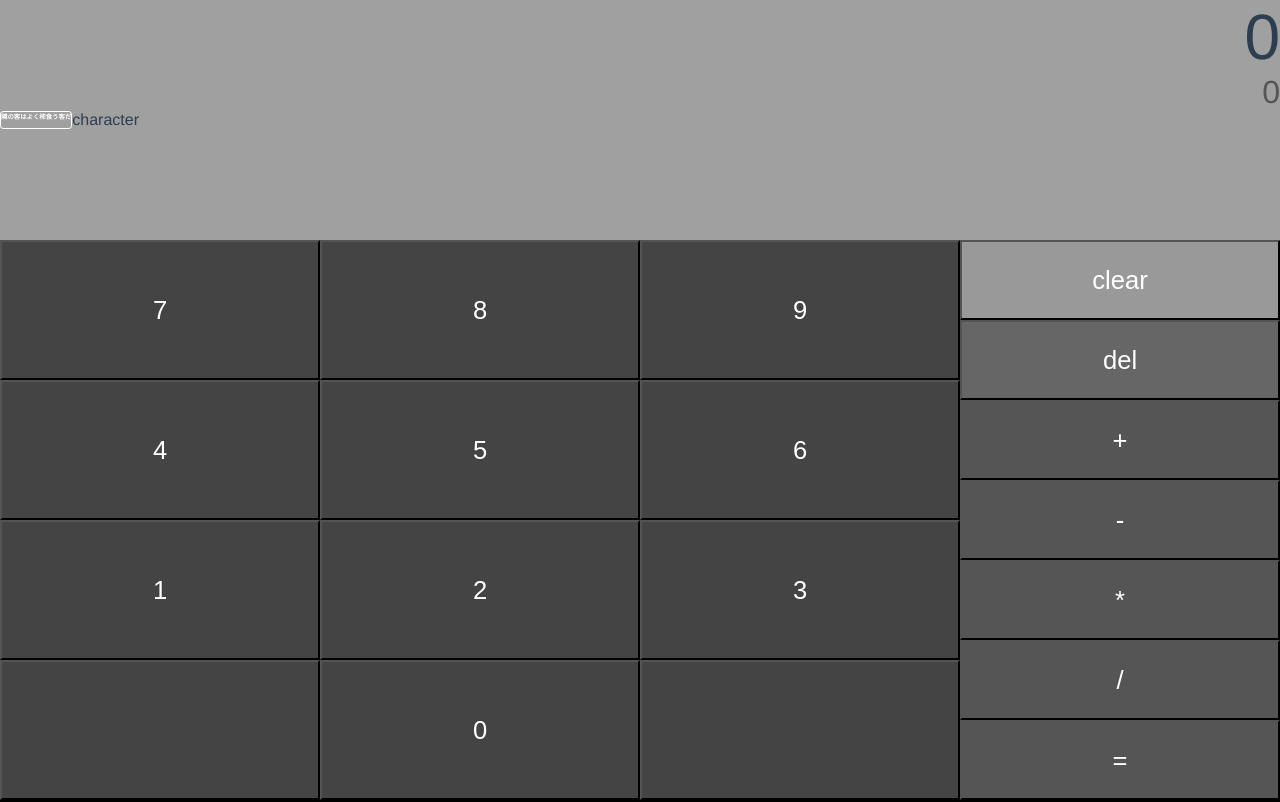
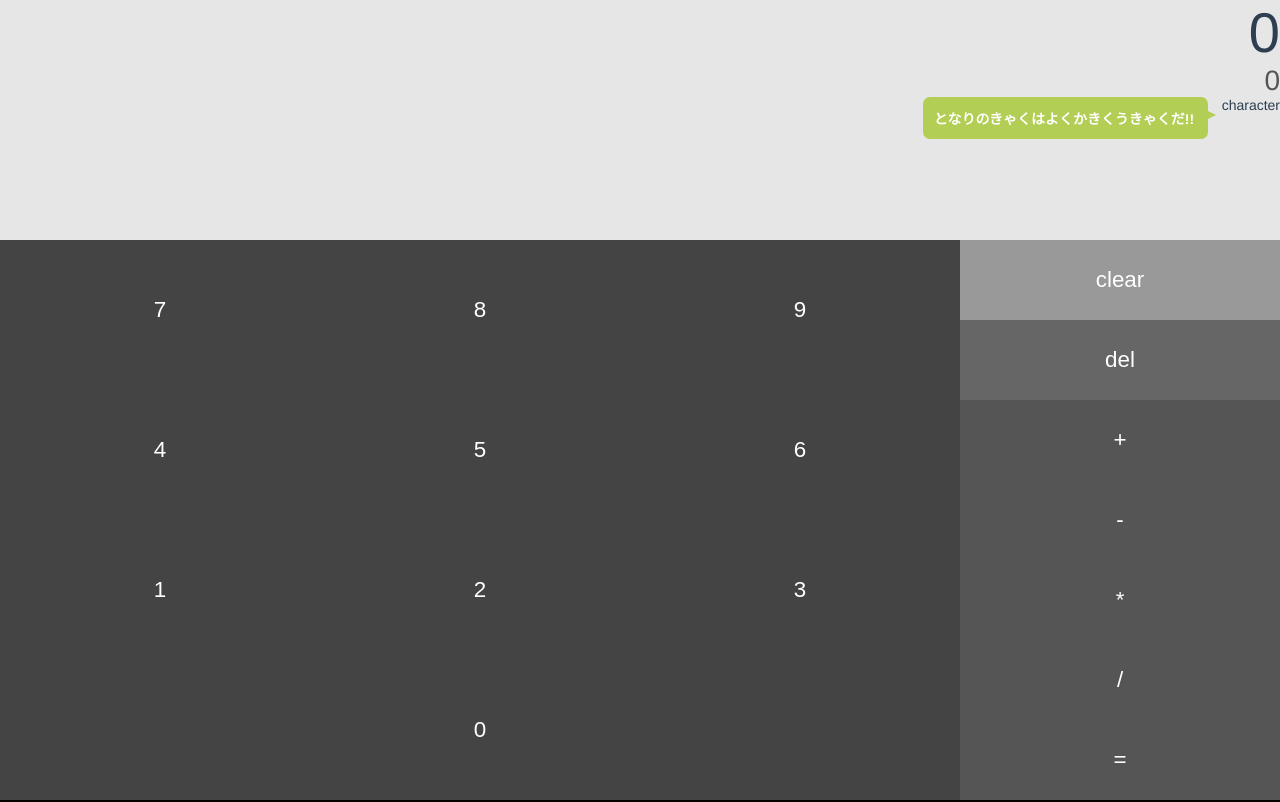
Before and after one commit to benibana2001/kawaii_caluculator, a Vue app: page / in a window 1280 px wide. Built offline with nearby package versions, Linux system fonts and the light colour scheme.

Commit message:
modify CSS

```diff
--- a/src/App.vue
+++ b/src/App.vue
@@ -6,7 +6,13 @@
       <div :class="classResult">{{ parseInt(result) }}</div>
 
       <div :class="classComment">
-        <div :class="classTextarea">{{ currentMessage }}</div>
+        <div :class="classCommentInner">
+          <div :class="classTextarea">
+            {{ currentMessage }}
+          </div>
+
+          <div :class="classTriangle"></div>
+        </div>
 
         <div>
           <!-- <img src="./assets/character.jpg" /> -->
@@ -47,11 +53,11 @@
 export default {
   data() {
     return {
-      currentMessage: 0,
+      currentMessage: "ようこそ！",
       messages: [
         "電卓だよ！",
-        "計算しよ〜〜そ〜しよ〜〜",
-        "隣の客はよく柿食う客だ",
+        "計算しよ〜〜、そ〜しよ〜〜",
+        "となりのきゃくはよくかきくうきゃくだ!!",
         "Vue.jsを使っているよ",
       ],
       current: 0,
@@ -84,6 +90,8 @@ export default {
       classResult: "result",
       classComment: "comment",
       classTextarea: "textarea",
+      classTriangle: "triangle",
+      classCommentInner: "comment-inner",
     };
   },
 
@@ -103,8 +111,12 @@ export default {
 
     changeMessage: function() {
       let messages = this.messages.slice();
-      const index = messages.indexOf(this.currentMessage);
-      messages.splice(index, 1);
+
+      // 同じコメントの連続表示を防止する
+      if (this.messages.includes(this.currentMessage)) {
+        const index = messages.indexOf(this.currentMessage);
+        messages.splice(index, 1);
+      }
 
       const random = getRandomInt(messages.length);
       this.currentMessage = messages[random];
@@ -236,7 +248,7 @@ html {
 
 body {
   background-color: black;
-  font-size: 1.6em;
+  font-size: 1.4em;
 }
 
 #app {
@@ -247,7 +259,7 @@ body {
 }
 
 .display {
-  background: rgba(200, 200, 200, 0.8);
+  background: rgba(255, 255, 255, 0.9);
   text-align: right;
   height: 30vh;
 }
@@ -304,6 +316,7 @@ button {
   font-size: 1.4em;
   background-color: #444;
   color: white;
+  border: none;
   font-size: 1.6em;
   font-weight: lighter;
 }
@@ -328,24 +341,40 @@ button.del {
 
 .comment {
   display: flex;
+  justify-content: flex-end;
 }
 
 .comment .textarea {
   /* width: 70%; */
   /* margin: 1em; */
-  /* padding: 0.6em; */
+  padding: 0.8em;
+  padding-right: 1em;
+  float: left;
   /*  */
   resize: none;
-  border: 1px solid white;
+  /* border: 1px solid white; */
   border-radius: 0.5em;
-  font-size: 0.4em;
+  /* font-size: 0.8em; */
+  text-align: left;
   font-weight: bold;
   color: white;
   /*  */
+  background-color: #b2ce54;
 }
 
 textarea:focus {
   outline: none;
 }
 
+.comment-inner {
+}
+
+.triangle {
+  float: left;
+  width: 0.4em;
+  margin-top: 1em;
+  border-top: 0.3em solid transparent;
+  border-bottom: 0.3em solid transparent;
+  border-left: 0.6em solid #b2ce54;
+}
 </style>
```
